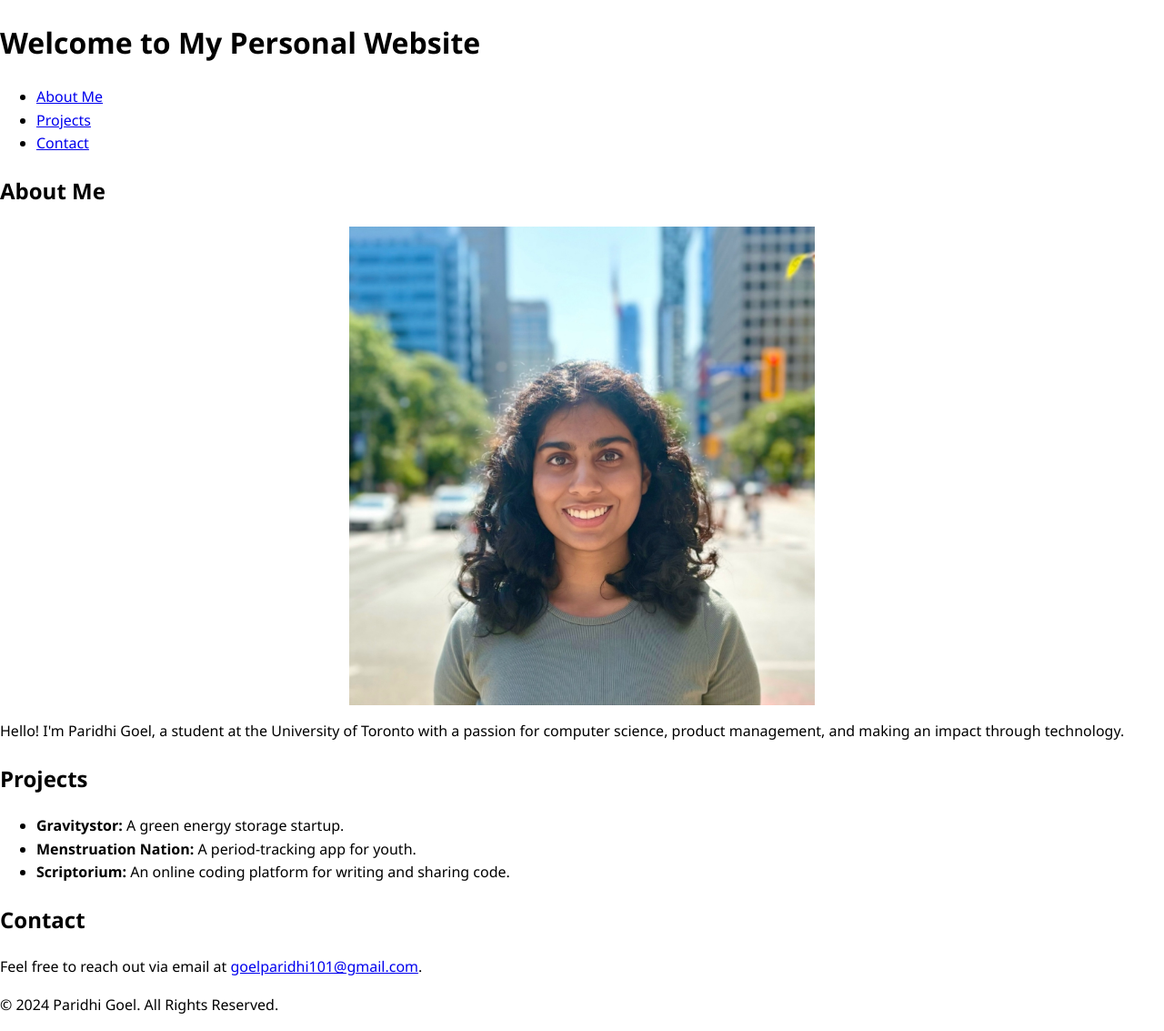
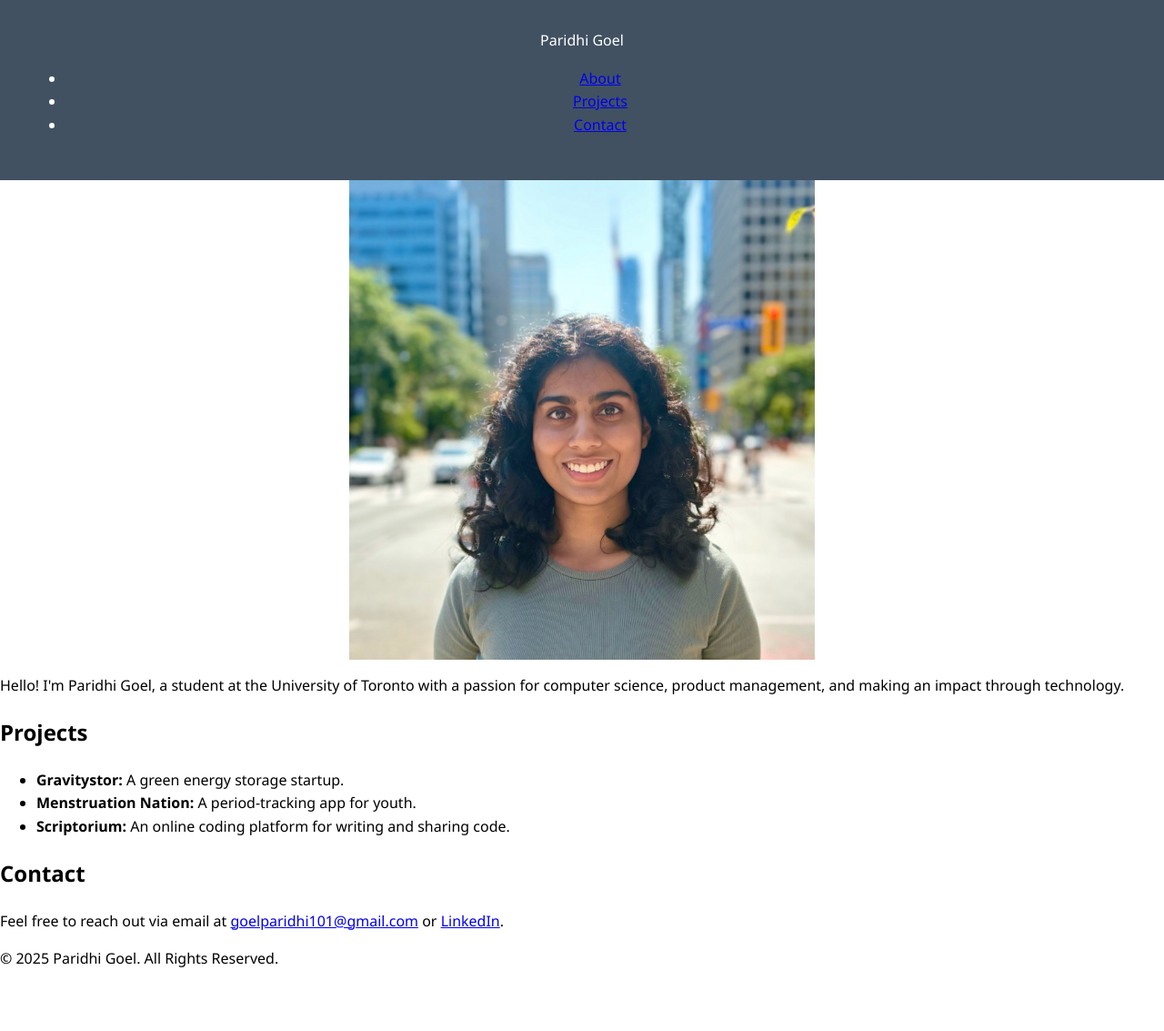
Before and after one commit to paridhi26/paridhi26.github.io, a plain HTML site: page index.html in a window 1280 px wide. Shown: the whole page at 91% size. After the commit the page ends 1067 px from the top, so only its background shows below. Drawn offline with Linux system fonts and the light colour scheme.

Commit message:
footer, contact

```diff
--- a/index.html
+++ b/index.html
@@ -5,21 +5,23 @@
     <meta name="viewport" content="width=device-width, initial-scale=1.0">
     <title>Paridhi Goel's Portfolio</title>
     <link rel="stylesheet" href="styles/style.css">
+    <link rel="stylesheet" href="https://cdnjs.cloudflare.com/ajax/libs/font-awesome/6.5.1/css/all.min.css">
 </head>
 <body>
-    <header>
-        <h1>Welcome to My Personal Website</h1>
-        <nav>
-            <ul>
-                <li><a href="#about">About Me</a></li>
-                <li><a href="#projects">Projects</a></li>
-                <li><a href="#contact">Contact</a></li>
-            </ul>
-        </nav>
+    <header class="header">
+        <div class="nav-container">
+            <div class="logo">Paridhi Goel</div>
+            <nav>
+                <ul class="nav-links">
+                    <li><a href="#about">About</a></li>
+                    <li><a href="#projects">Projects</a></li>
+                    <li><a href="#contact">Contact</a></li>
+                </ul>
+            </nav>
+        </div>
     </header>
     <main>
         <section id="about">
-            <h2>About Me</h2>
             <img src="images/paridhi.jpg" alt="Paridhi Goel" class="profile-img">
             <p>Hello! I'm Paridhi Goel, a student at the University of Toronto with a passion for computer science, product management, and making an impact through technology.</p>
         </section>
@@ -33,11 +35,13 @@
         </section>
         <section id="contact">
             <h2>Contact</h2>
-            <p>Feel free to reach out via email at <a href="mailto:goelparidhi101@gmail.com">goelparidhi101@gmail.com</a>.</p>
+            <p>Feel free to reach out via email at <a href="mailto:goelparidhi101@gmail.com">goelparidhi101@gmail.com</a> or <a href="https://www.linkedin.com/in/paridhi--/">LinkedIn</a>.</p>
         </section>
     </main>
     <footer>
-        <p>© 2024 Paridhi Goel. All Rights Reserved.</p>
+        <div class="footer-bottom">
+            &copy; 2025 Paridhi Goel. All Rights Reserved.
+        </div>
     </footer>
 </body>
 </html>
```
